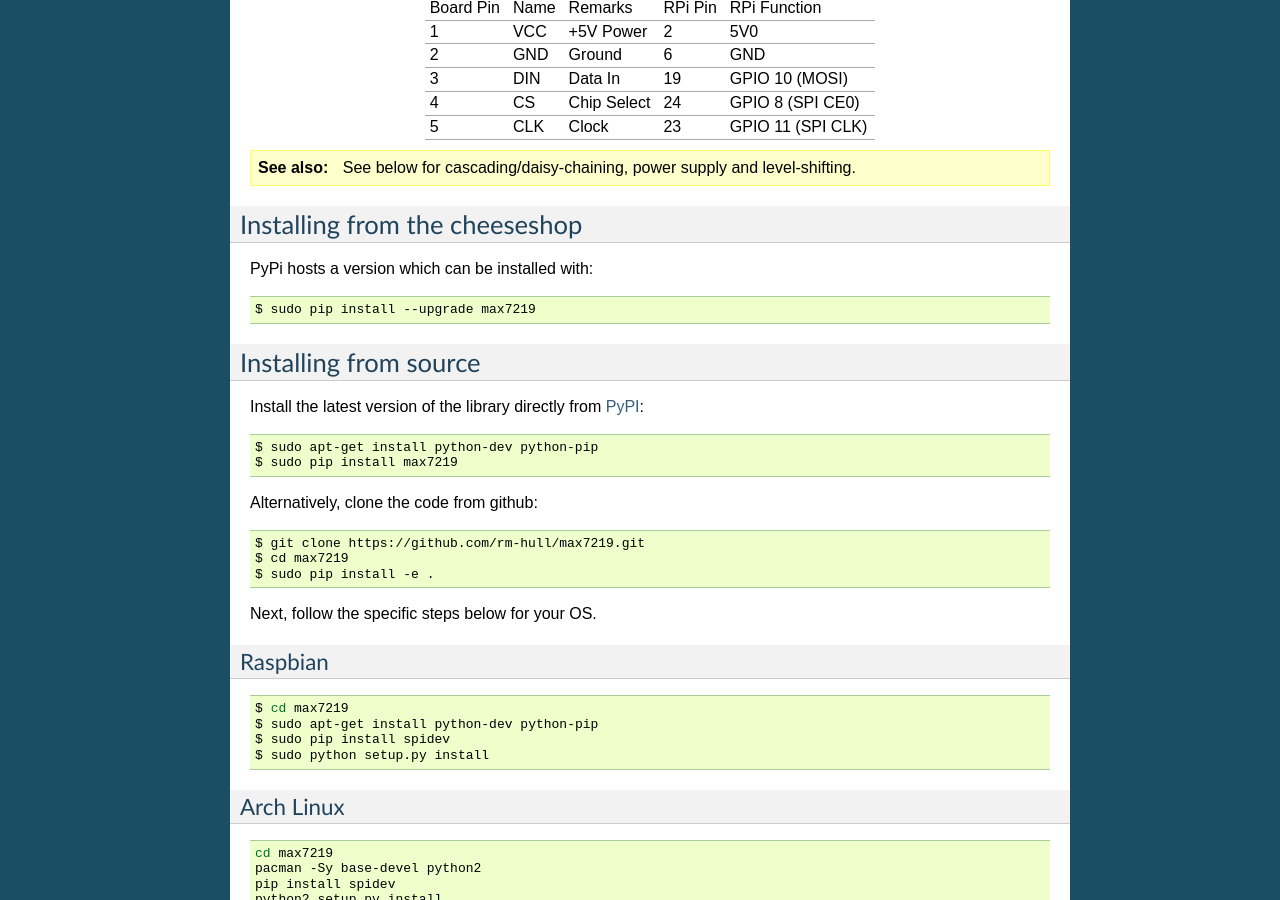
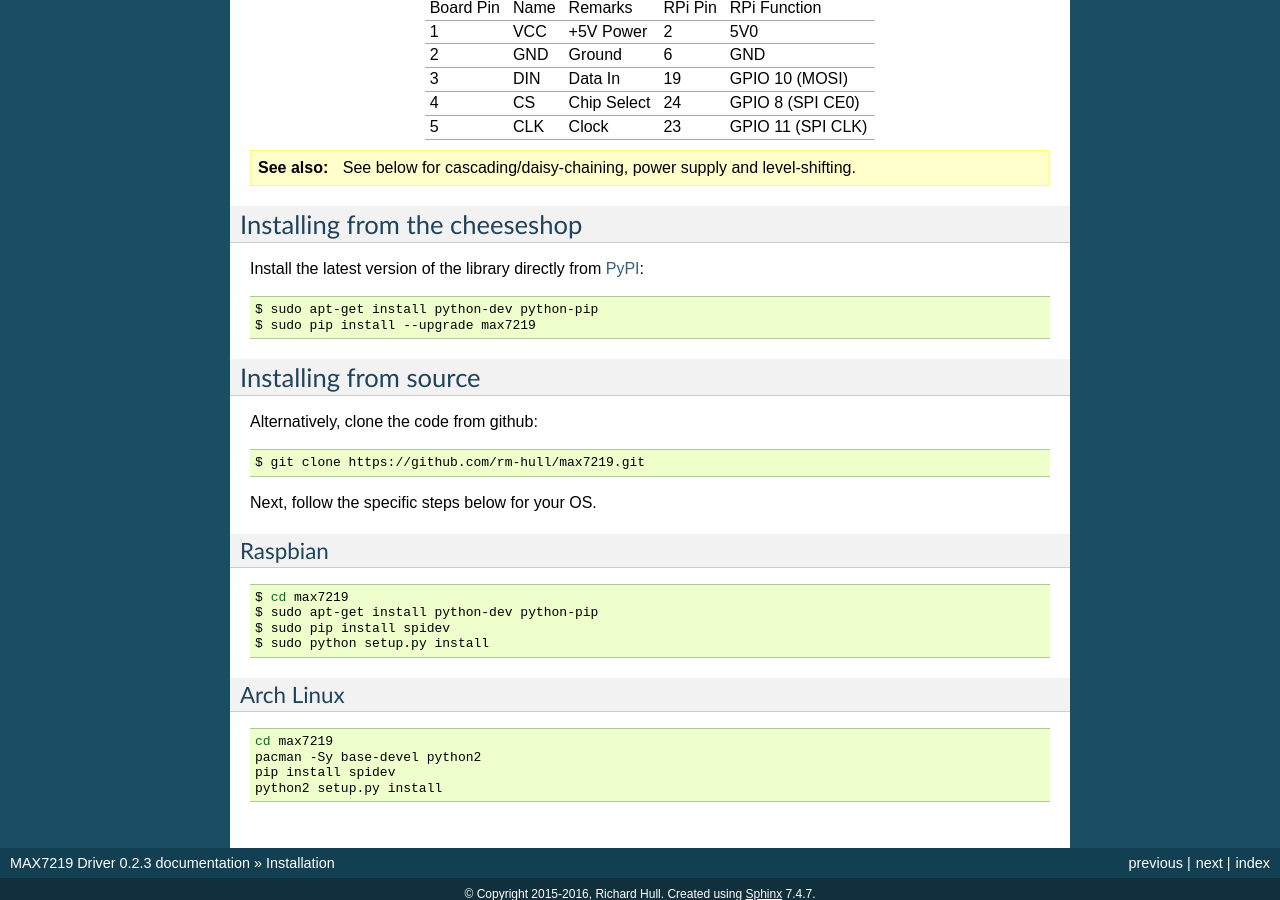
Before and after one commit to rm-hull/luma.led_matrix, a Sphinx documentation site: the page built from docs/install.rst, in a window 1280 px wide and 900 px high, scrolled down 1512 px. Built offline with Sphinx 7.4.7, drawn with Linux system fonts in a browser that asks for light colours.

Commit message:
Doc amends

```diff
--- a/docs/index.rst
+++ b/docs/index.rst
@@ -3,10 +3,11 @@ LED Matrix/7-Segment (MAX7219) driver
 .. image:: https://travis-ci.org/rm-hull/max7219.svg?branch=master
    :target: https://travis-ci.org/rm-hull/max7219
 
+.. image:: https://img.shields.io/maintenance/yes/2016.svg?maxAge=2592000
+
 .. image:: https://img.shields.io/pypi/v/max7219.svg
    :target: https://pypi.python.org/pypi/max7219
 
-.. image:: https://img.shields.io/maintenance/yes/2016.svg?maxAge=2592000
 .. toctree::
    :maxdepth: 2
 
--- a/docs/install.rst
+++ b/docs/install.rst
@@ -65,23 +65,19 @@ Board Pin    Name   Remarks       RPi Pin   RPi Function
 
 Installing from the cheeseshop
 ^^^^^^^^^^^^^^^^^^^^^^^^^^^^^^
-PyPi hosts a version which can be installed with::
+.. note: This is the preferred installation mechanism.
 
+Install the latest version of the library directly from
+`PyPI <https://pypi.python.org/pypi?:action=display&name=max7219>`_::
+
+  $ sudo apt-get install python-dev python-pip
   $ sudo pip install --upgrade max7219
 
 Installing from source
 ^^^^^^^^^^^^^^^^^^^^^^
-Install the latest version of the library directly from
-`PyPI <https://pypi.python.org/pypi?:action=display&name=max7219>`_::
-
-  $ sudo apt-get install python-dev python-pip
-  $ sudo pip install max7219
-
 Alternatively, clone the code from github::
 
   $ git clone https://github.com/rm-hull/max7219.git
-  $ cd max7219
-  $ sudo pip install -e .
 
 Next, follow the specific steps below for your OS.
 
--- a/docs/intro.rst
+++ b/docs/intro.rst
@@ -1,7 +1,7 @@
 Introduction
 ------------
 Interfacing LED matrix displays with the MAX7219 driver :download:`[PDF datasheet] <MAX7219-datasheet.pdf>`
-in Python (both 2.7 and 3.4 are supported) using hardware SPI on the Raspberry Pi. A LED matrix can
+in Python (both 2.7 and 3.x are supported) using hardware SPI on the Raspberry Pi. A LED matrix can
 be acquired for a few pounds from outlets like
 `Banggood <http://www.banggood.com/MAX7219-Dot-Matrix-Module-DIY-Kit-SCM-Control-Module-For-Arduino-p-72178.html?currency=GBP>`_.
 Likewise 7-segment displays are available from
```
Also changed, not shown: other parts of docs/index.rst (+2 -1 lines), CHANGES.rst (added, +10 -0 lines), README.rst (+3 -17 lines), CONTRIBUTING.rst (renamed from docs/contributing.rst).
